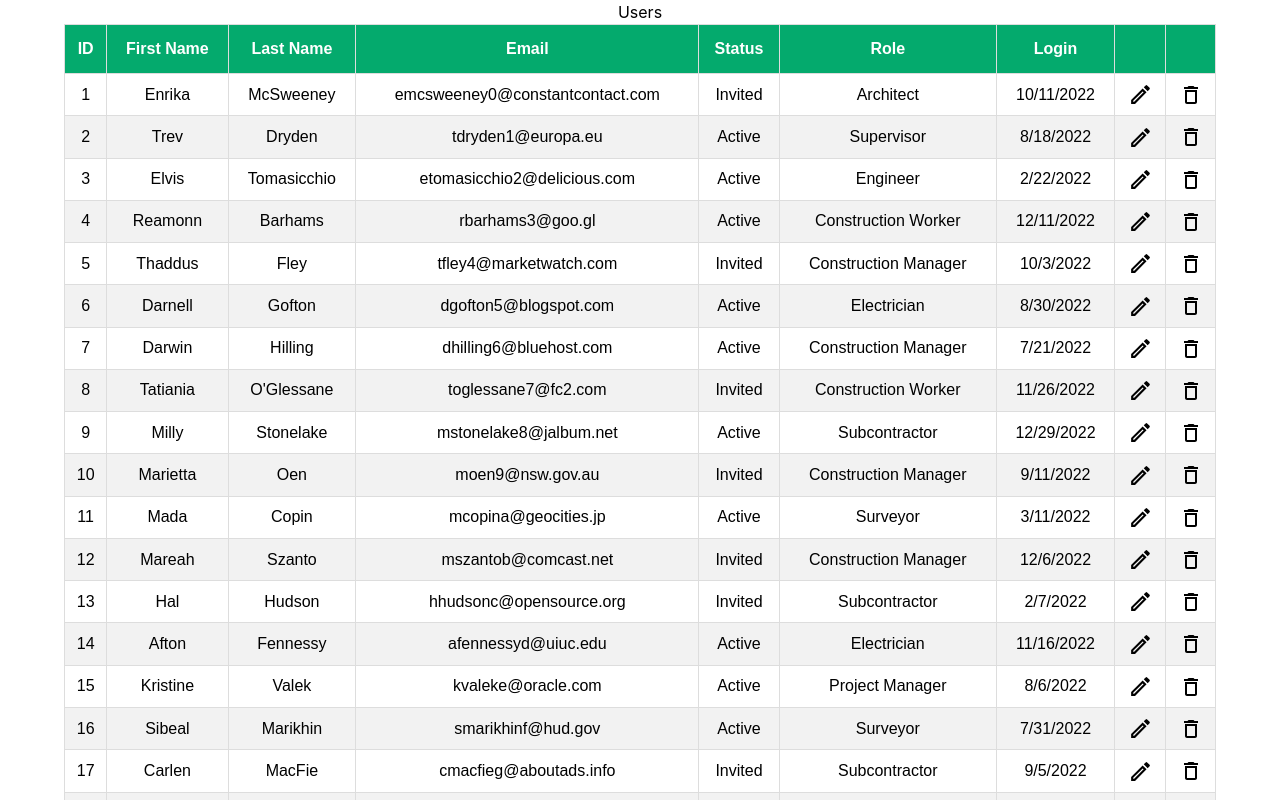
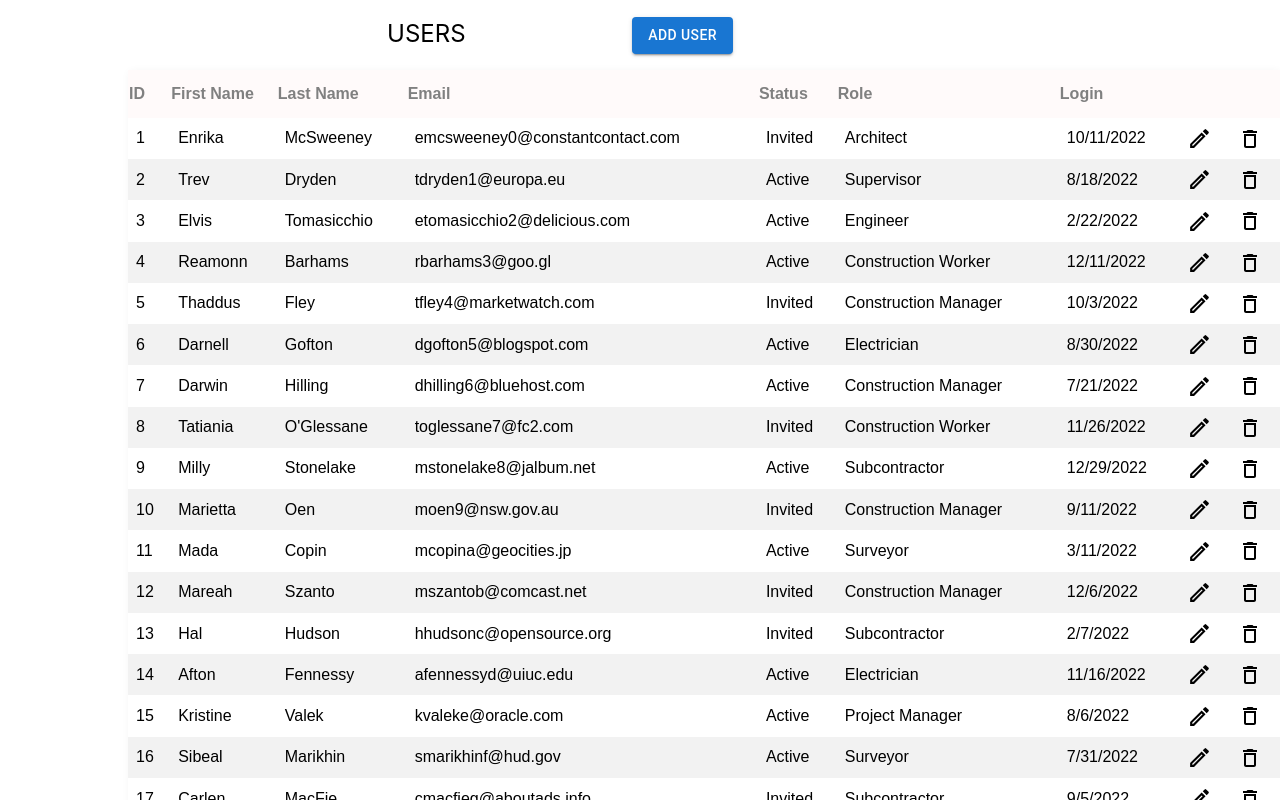
Before and after one commit to ambikabongirwar/UsersPage, a React (Create React App) app: page / in a window 1280 px wide. Shown: the top 800 px of the page. Built offline with nearby package versions, Linux system fonts and the light colour scheme.

Commit message:
added styles to table

```diff
--- a/src/App.tsx
+++ b/src/App.tsx
@@ -5,7 +5,6 @@ import UsersTable from './Components/UsersTable';
 function App() {
   return (
     <div className="App">
-      Users
       <UsersTable></UsersTable>
       <br/>
     </div>
--- a/src/Components/UsersTable.tsx
+++ b/src/Components/UsersTable.tsx
@@ -7,6 +7,7 @@ import { Container } from '@mui/system'
 import ModeEditOutlineOutlinedIcon from '@mui/icons-material/ModeEditOutlineOutlined';
 import DeleteOutlineIcon from '@mui/icons-material/DeleteOutline';
 import UserModal from './UserModal'
+import Button from '@mui/material/Button';
 
 
 export default function UsersTable() {
@@ -107,6 +108,7 @@ export default function UsersTable() {
   return (
     <>
     <Container>
+        <div className="header">Users <span><Button sx={{mx: 20 }} variant="contained">Add User</Button></span></div>
         <table {...getTableProps()} >
         <thead>
             {
--- a/src/Components/table.css
+++ b/src/Components/table.css
@@ -1,11 +1,16 @@
 table {
     font-family: Arial, Helvetica, sans-serif;
     border-collapse: collapse;
+    border: #ddd;
     width: 100%;
+    box-shadow: 0.5px 2px 9px #f2f2f2;
+  margin-left: 4em;
+  margin-right: 4em;
+  padding: 1em;
   }
 
-  table td, table th {
-    border: 1px solid #ddd;
+  table td{
+    text-align: left;
     padding: 8px;
   }
 
@@ -16,7 +21,18 @@ table {
   table th {
     padding-top: 12px;
     padding-bottom: 12px;
+    text-align: left;
+    color: grey;
+    size: 3em;
+    font: font-sans;
+    background-color: #fffafa;
+  }
+
+  .header {
+    background-color: white;
+    color: black;
+    font-size: 1.5em;
+    padding: 1rem;
     text-align: center;
-    background-color: #04AA6D;
-    color: white;
-  }
+    text-transform: uppercase;
+ }
```
